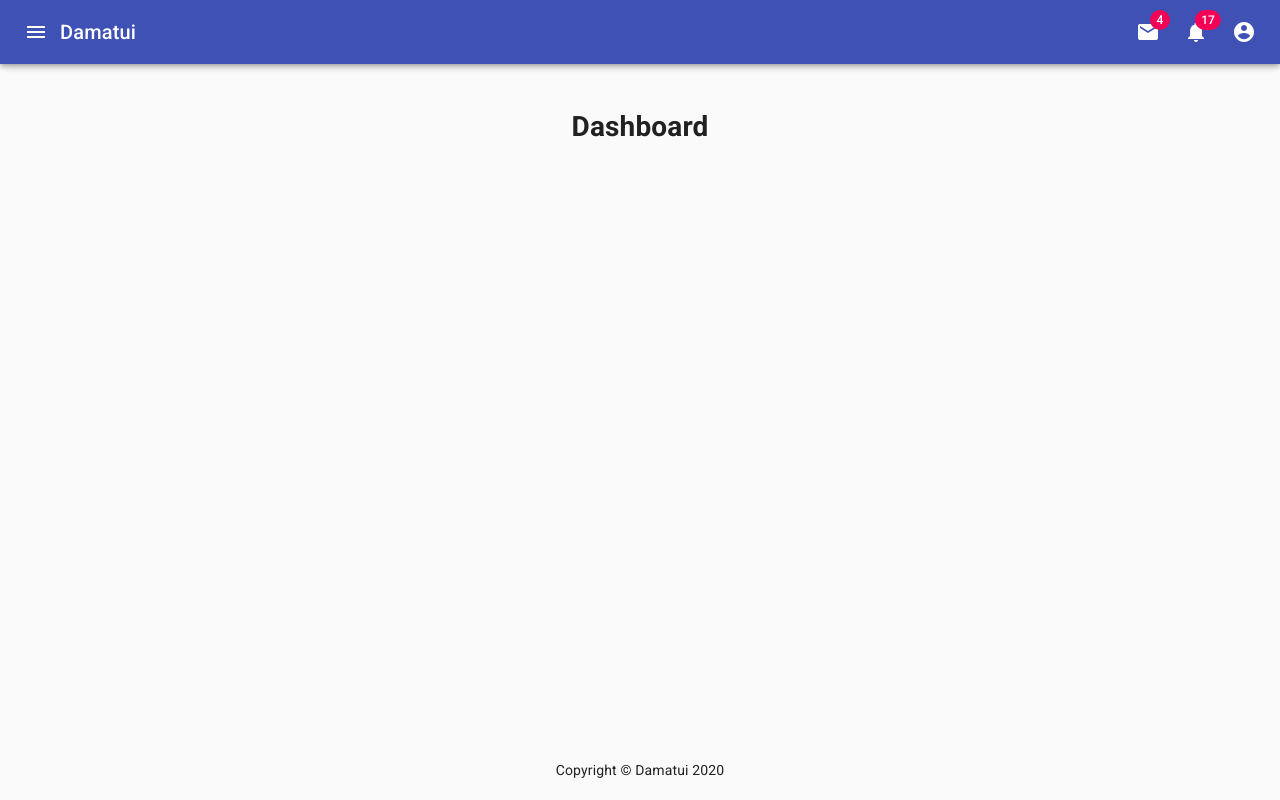
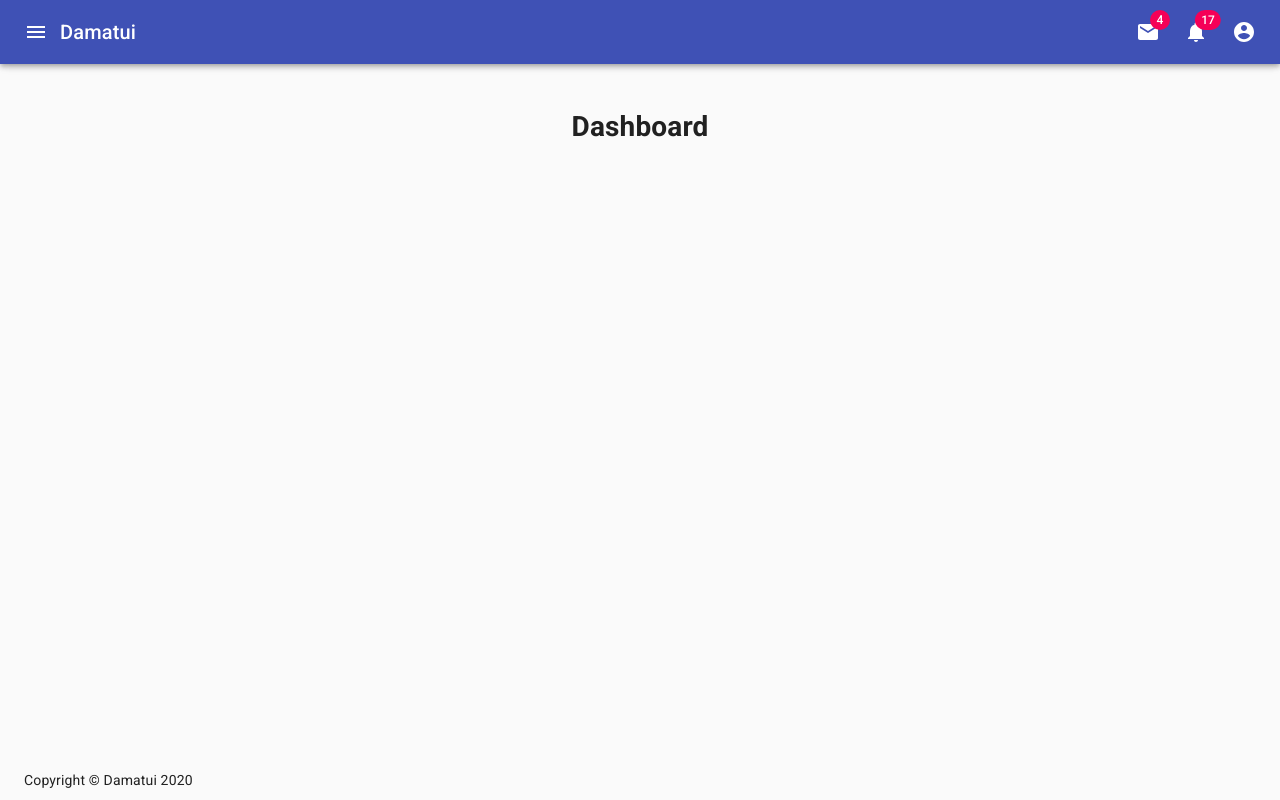
Before and after one commit to TepoKev/damatui, a React (Create React App) app: page /admin/dashboard in a window 1280 px wide. Built offline with nearby package versions, Linux system fonts and the light colour scheme.

Commit message:
footer definitivo

```diff
--- a/src/components/Footer.js
+++ b/src/components/Footer.js
@@ -4,9 +4,12 @@ import  makeStyles  from '../layout/Styles';
 const Footer = () => {
     const classes=makeStyles();
     return (
-        <footer className={classes.footer}>
+        <div className={classes.footer}>
+            <footer>
             <span >Copyright &copy; Damatui 2020</span>
         </footer>
+        </div>
+
     );
 }
 
--- a/src/layout/Styles.js
+++ b/src/layout/Styles.js
@@ -79,9 +79,9 @@ const useStyles = makeStyles((theme) => ({
         },
       },footer: {
         position: 'absolute',
-        left: '50%',
         bottom:'10px',
-        transform: 'translate(-50%, -50%)'
+        textAlign:'center',
+        width:'-moz-available'
     },
 }));
 
```
